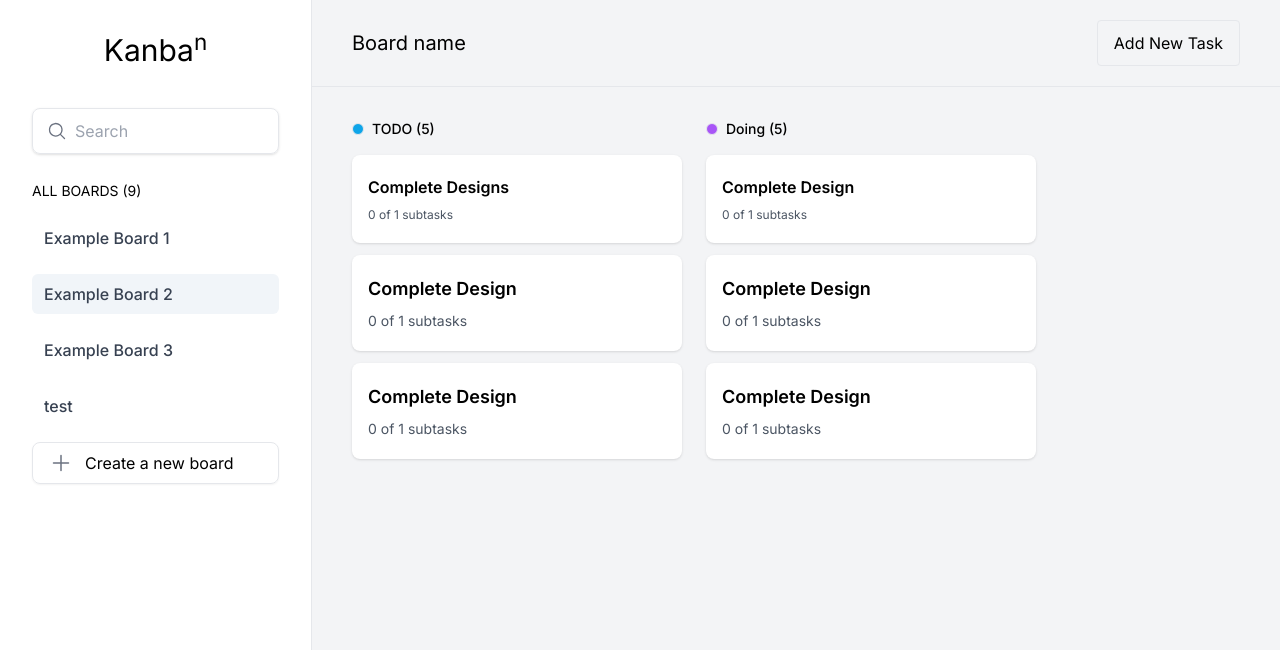
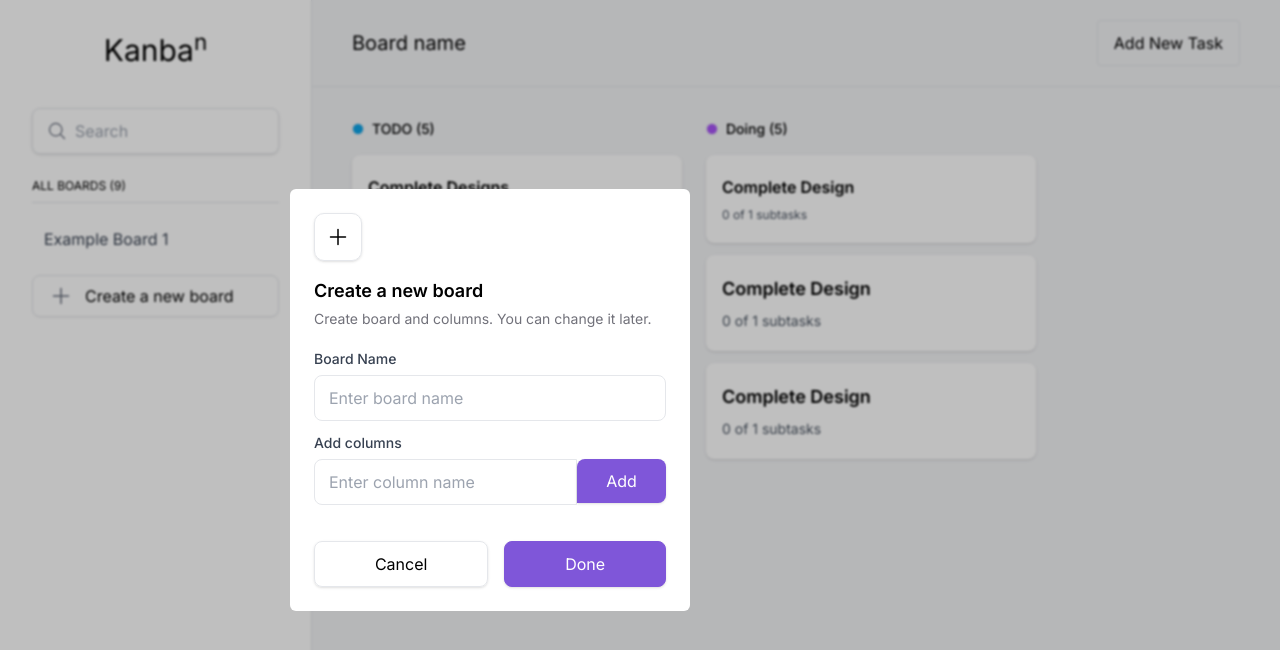
Before and after one commit to imustafayasin/React-Kanban, a Next.js app: page / in a window 1280 px wide. Both pictures are taken after a click on the button "Create a new board". Shown: the top 650 px of the page. Built offline with nearby package versions, Linux system fonts and the light colour scheme.

Commit message:
Add create board modal

```diff
--- a/app/layout.js
+++ b/app/layout.js
@@ -12,7 +12,7 @@ export default function RootLayout({ children }) {
         head.js. Find out more at https://beta.nextjs.org/docs/api-reference/file-conventions/head
       */}
       <head />
-      <body className={`${inter.className} h-screen`}>{children}</body>
+      <body className={`${inter.className} h-screen antialiased`}>{children}</body>
     </html>
   );
 }
--- a/app/page.js
+++ b/app/page.js
@@ -10,7 +10,7 @@ export default function Home() {
   };
 
   return (
-    <div className="mx-auto flex flex-row h-full overflow-hidden	">
+    <div className="mx-auto flex flex-row h-full overflow-hidden w-full	relative">
       <Sidebar />
       <main className="w-full">
         <ContentHeader />
--- a/components/Sidebar.js
+++ b/components/Sidebar.js
@@ -1,15 +1,17 @@
 "use client";
-import { useState } from "react";
-import { QueueListIcon, MagnifyingGlassIcon, PlusIcon } from "@heroicons/react/24/solid";
+import { lazy, useState } from "react";
+import { MagnifyingGlassIcon, PlusIcon } from "@heroicons/react/24/outline";
+import AddBoardModal from "./modals/AddBoardModal";
 export default function Sidebar() {
-  const [mockBoards, setMockBoard] = useState([
-    "Example Board 1",
-    "Example Board 2",
-    "Example Board 3",
-  ]);
-  const [showCreateNewBoardPanel, setShowCreateNewBoardPanel] = useState(false);
+  const [mockBoards, setMockBoard] = useState(["Example Board 1"]);
   const [activeBoard, setActiveBoard] = useState(1);
+  const [showCreateBoardModal, setShowCreateBoardModal] = useState(false);
+
   return (
+    <>
+      {showCreateBoardModal && (
+        <AddBoardModal show={showCreateBoardModal} onHide={setShowCreateBoardModal} />
+      )}
       <aside className="min-w-[312px] p-8 border-r-gray-200 border-r h-full">
         <div className="pb-10 text-center text-3xl">
           Kanba<sup>n</sup>
@@ -24,7 +26,9 @@ export default function Sidebar() {
         </div>
 
         <div className="Boards ">
-        <label className="text-sm">ALL BOARDS (9)</label>
+          <label className="text-sm pb-2 border-b block text-xs w-full">
+            ALL BOARDS (9)
+          </label>
           <nav className="flex flex-col mt-4 gap-4">
             {mockBoards.map((b, i) => {
               return (
@@ -33,9 +37,9 @@ export default function Sidebar() {
                   onClick={() => setActiveBoard(i)}
                   className={`${
                     activeBoard == i ? "bg-slate-100" : "	"
-                } px-3 py-2  rounded-md font-medium  text-gray-700 flex  items-center`}
+                  } px-3 py-2  rounded-md   text-gray-700 flex  items-center`}
                 >
-                {/* <QueueListIcon className="w-6 h-6 text-gray-500 mr-3" /> */}
+                  {/* <TableCellsIcon className="w-6 h-6 text-gray-500 mr-3" /> */}
                   {b}
                 </button>
               );
@@ -43,7 +47,7 @@ export default function Sidebar() {
             <div>
               <button
                 onClick={() => {
-                setMockBoard([...mockBoards, "test"]);
+                  setShowCreateBoardModal(true);
                 }}
                 className="px-4 py-2 flex w-full items-center rounded-lg border  shadow-sm"
               >
@@ -54,5 +58,6 @@ export default function Sidebar() {
           </nav>
         </div>
       </aside>
+    </>
   );
 }
--- /dev/null
+++ b/components/modals/AddBoardModal.js
@@ -0,0 +1,115 @@
+import { PlusIcon } from "@heroicons/react/24/outline";
+import { XMarkIcon } from "@heroicons/react/24/outline";
+import { useRef, useState } from "react";
+
+export default function AddBoardModal({ show, onHide }) {
+  const [board, setBoard] = useState({});
+
+  const columnNameInputRef = useRef(null);
+  function handleSetBoard(val) {
+    setBoard({ ...board, ...val });
+  }
+  function handleCreateBoard() {}
+
+  return (
+    <>
+      <div
+        className={`${
+          !show ? "invisible" : ""
+        } modal  z-20 w-full grid items-center absolute -translate-y-1/2	-translate-x-1/2	 h-full left-1/2 pl-[290px]	top-1/2 p-4 "`}
+      >
+        <div className="modal-content z-20	 relative rounded-md p-6  bg-white w-[400px]	p-4">
+          <div className="head mb-5">
+            <div className="icon border mb-4 w-12 h-12 grid place-items-center rounded-[10px] shadow">
+              <PlusIcon className="w-6 h-6" />
+            </div>
+            <h2 className="text-lg font-semibold mb-1">Create a new board</h2>
+            <p className="text-sm text-zinc-500">
+              Create board and columns. You can change it later.
+            </p>
+          </div>
+          <div className="modal-content">
+            <div className="input-group pb-3">
+              <label className="text-sm pb-[6px] font-medium text-gray-700 block">
+                Board Name
+              </label>
+              <input
+                type="text"
+                onInput={(e) => {
+                  handleSetBoard({ name: e.target.value });
+                }}
+                className="py-2.5  px-3.5 rounded-lg border w-full focus-visible:outline-0"
+                placeholder="Enter board name"
+              />
+            </div>
+            <div className="input-group mb-3">
+              <label className="text-sm pb-[6px] font-medium text-gray-700 block">
+                Add columns
+              </label>
+              <div className="flex ">
+                <input
+                  type="text"
+                  onInput={(e) => {
+                    handleSetBoard({ columnName: e.target.value });
+                  }}
+                  ref={columnNameInputRef}
+                  className="w-full border rounded-lg rounded-r-none focus-visible:outline-0 py-2.5  px-3.5 "
+                  placeholder="Enter column name"
+                />
+                <button
+                  onClick={() => {
+                    handleSetBoard({
+                      columns: [...(board?.columns ?? []), board.columnName],
+                    });
+                    columnNameInputRef.current.value = "";
+                  }}
+                  className="w-28 rounded-l-none shadow text-white rounded-r-lg rounded-b-lg rounded-t-lg bg-[#7F56D9] h-full py-2.5  px-3.5 "
+                >
+                  Add
+                </button>
+              </div>
+            </div>
+            <div className="column-names flex-wrap	flex gap-1">
+              {board?.columns?.map((column, i) => {
+                return (
+                  <div
+                    key={i}
+                    className="column-name flex items-center gap-1 rounded-lg inline bg-gray-500 text-white text-sm	py-0.5 px-2	"
+                  >
+                    <span>{column}</span>
+                    <span>
+                      <XMarkIcon
+                        onClick={() => {
+                          handleSetBoard({
+                            columns: board?.columns?.filter((b) => b != column),
+                          });
+                        }}
+                        className="w-5 cursor-pointer  h-5"
+                      />
+                    </span>
+                  </div>
+                );
+              })}
+            </div>
+            <div className="buttons flex mt-6 gap-4">
+              <button className="flex-grow flex-grow py-2.5 px-5 shadow rounded-lg border  text-base">
+                Cancel
+              </button>
+              <button className="flex-grow py-2.5 px-5 shadow rounded-lg border border-[#7F56D9] bg-[#7F56D9] text-white text-base">
+                Done
+              </button>
+            </div>
+          </div>
+        </div>
+        <div
+          onClick={(e) => {
+            onHide(false);
+          }}
+          className={`${
+            !show ? "invisible" : ""
+          } z-10  backdrop-blur-[1px]  absolute h-full bg-black/25 w-full`}
+        ></div>
+      </div>
+    </>
+  );
+}
--- a/services/email/sendVerificationEmail.js
+++ b/services/email/sendVerificationEmail.js
@@ -7,6 +7,7 @@ export default async function sendVerificationEmail(to, userId) {
     const token = jwt.sign({ userId, uniqeSalt: Date.now() }, process.env.JWT_SECRET);
     //todo refactor here
     await saveUserToken(userId, token);
+
     let emailResponse = await sendEmail(
       to,
       "Login your KANBAN Account",
```
Lines whose indentation alone changed are shown as unchanged.
